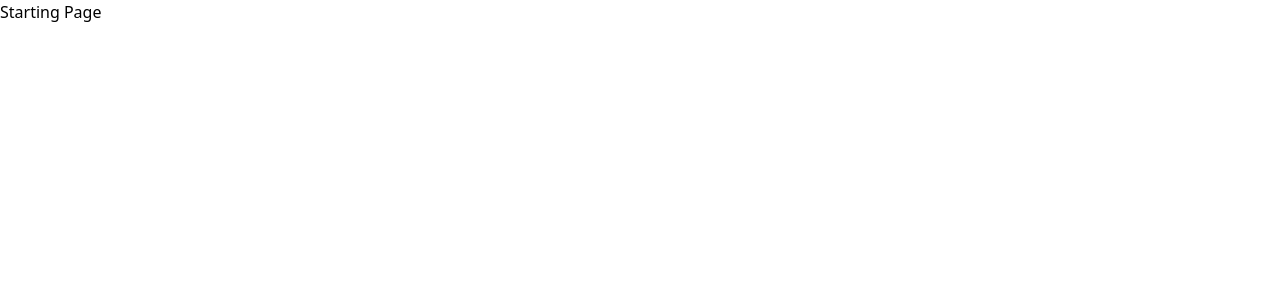
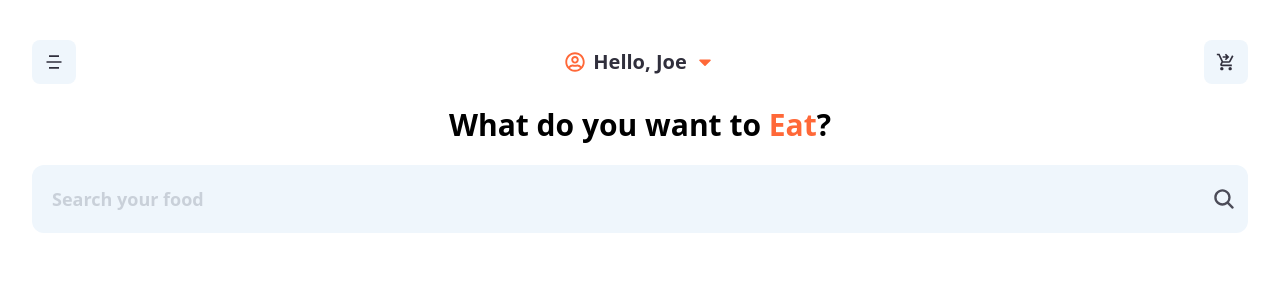
Before and after one commit to alonzojoe/food-delivery, a React (Vite) app: page / in a window 1280 px wide. Shown: the top 300 px of the page. Built offline with nearby package versions, Linux system fonts and the light colour scheme.

Commit message:
feat: crete ui ux for StartUp Header component

```diff
--- a/src/pages/StartUp/StartUp.tsx
+++ b/src/pages/StartUp/StartUp.tsx
@@ -1,5 +1,45 @@
+import { MdShoppingCartCheckout } from "react-icons/md";
+import { RiMenu5Fill } from "react-icons/ri";
+import { FaRegUserCircle } from "react-icons/fa";
+import { FaCaretDown } from "react-icons/fa";
+import { IoSearch } from "react-icons/io5";
 const StartUp = () => {
-  return <div>Starting Page</div>;
+  return (
+    <div className="h-screen container flex items-center flex-col mt-10 px-8">
+      <div className="flex items-center justify-between w-full">
+        <div className="bg-secondary p-3 rounded-lg">
+          <RiMenu5Fill className="text-xl text-textDark" />
+        </div>
+        <div className="flex justify-center items-center gap-2">
+          <span>
+            <FaRegUserCircle className="text-xl text-primary" />
+          </span>
+          <span className="text-textDark font-semibold text-xl">
+            Hello, Joe
+          </span>
+          <span>
+            <FaCaretDown className="text-xl text-primary" />
+          </span>
+        </div>
+        <div className="bg-secondary p-3 rounded-lg">
+          <MdShoppingCartCheckout className="text-xl text-textDark" />
+        </div>
+      </div>
+      <div>
+        <h1 className="my-5 text-3xl font-bold text-center !leading-snug">
+          What do you want to <span className="text-primary">Eat</span>?
+        </h1>
+      </div>
+      <div className="bg-secondary w-full p-4 flex items-center rounded-xl relative">
+        <input
+          type="text"
+          className="bg-transparent text-lg p-1 font-semibold ring-0 border-0 outline-none w-full placeholder:opacity-45"
+          placeholder="Search your food"
+        />
+        <IoSearch className="text-2xl bg-transparent absolute right-3 text-textDark opacity-85" />
+      </div>
+    </div>
+  );
 };
 
 export default StartUp;
--- a/tailwind.config.js
+++ b/tailwind.config.js
@@ -6,7 +6,13 @@ export default {
       fontFamily: {
         poppins: ["Poppins", "sans-serif"],
       },
-      colors: {},
+      colors: {
+        primary: "#FF6838",
+        textDark: "#302F3C",
+        textDarken: "575661",
+        secondary: "#EFF6FC",
+        tertiary: "#FAFAFA",
+      },
       container: {
         center: true,
         padding: {
```
